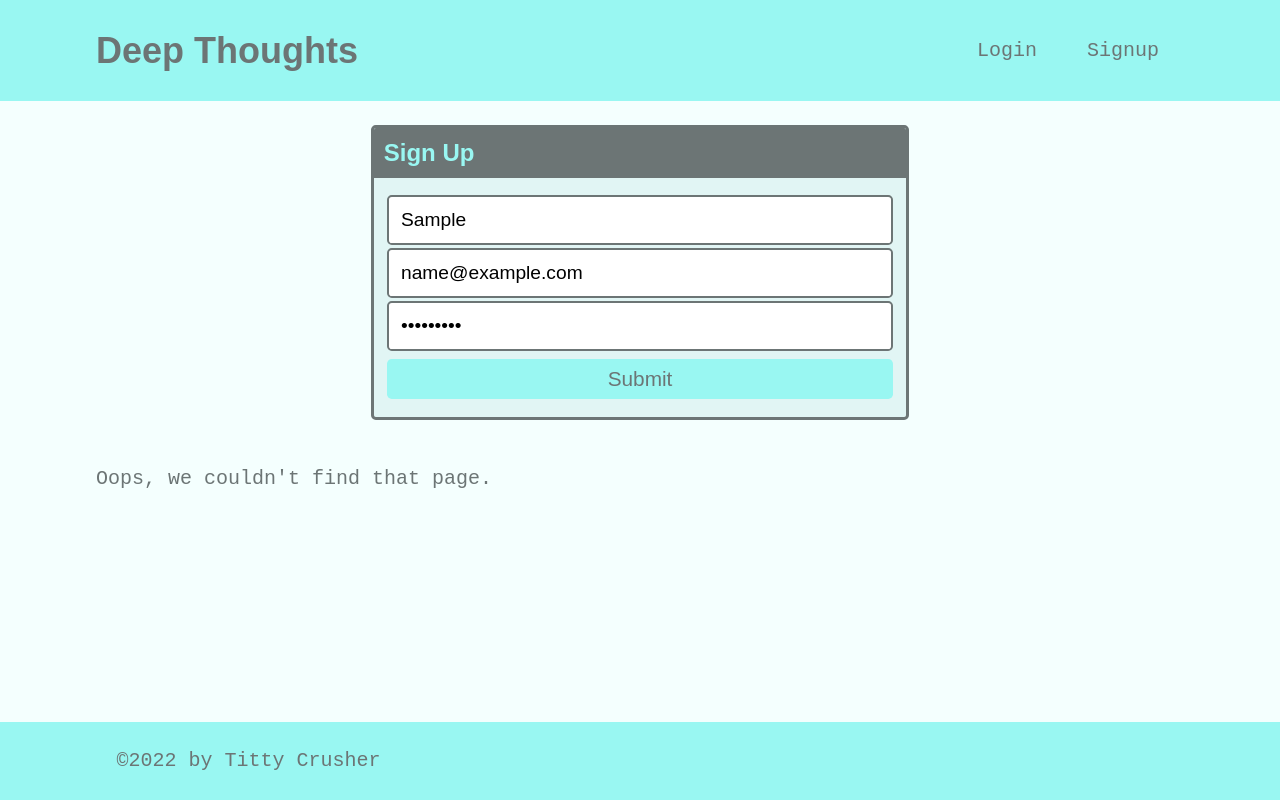
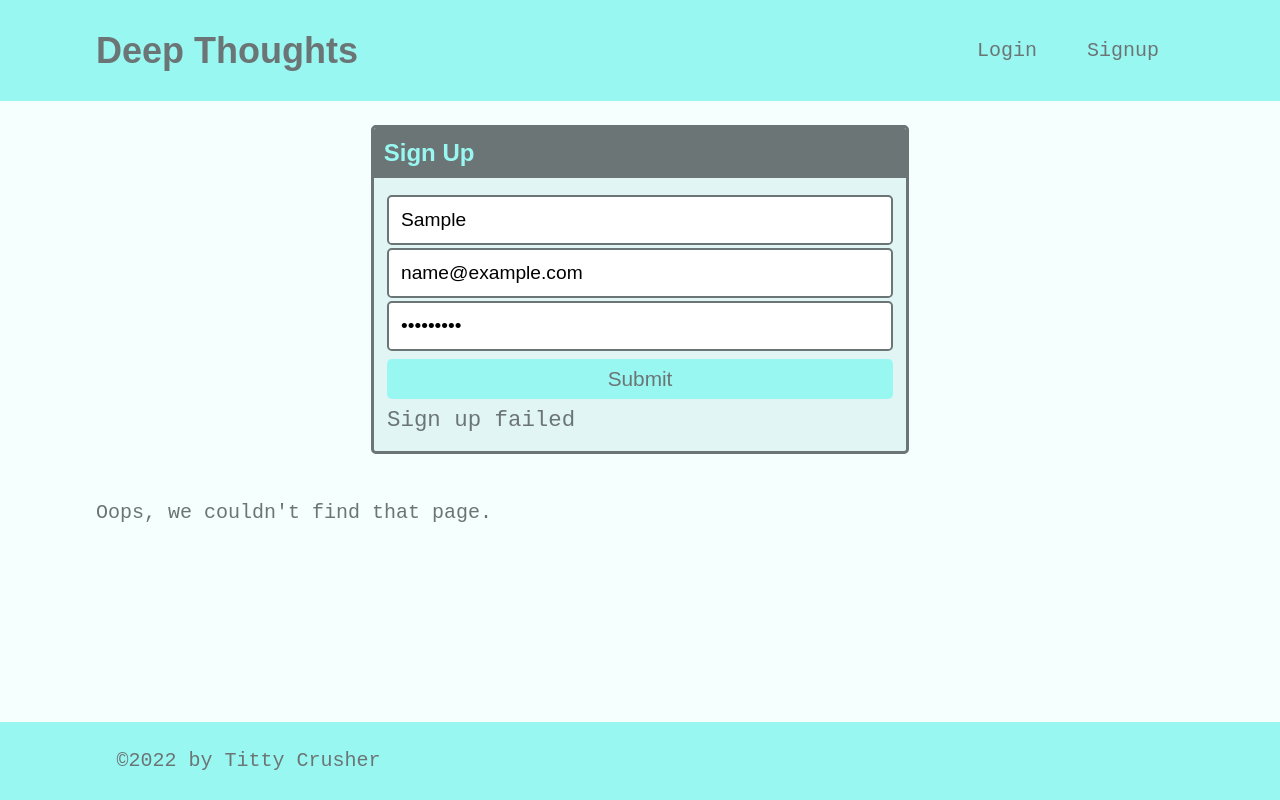
Before and after one commit to willdarkins/deep-thoughts, a React (Create React App) app in the folder client/: page /signup in a window 1280 px wide. Both pictures are taken after typing "Sample", "name@example.com", "Sample123" into the empty fields and a click on the button "Submit". Built offline with nearby package versions, Linux system fonts and the light colour scheme; no server answers; the HTML template or start-up script is replaced by a standard one.

Commit message:
signup form functionality is working as it should

```diff
--- a/client/src/pages/Signup.js
+++ b/client/src/pages/Signup.js
@@ -71,6 +71,7 @@
                 Submit
               </button>
             </form>
+            {error && <div>Sign up failed</div>}
           </div>
         </div>
       </div>
```
Lines whose indentation alone changed are shown as unchanged.
